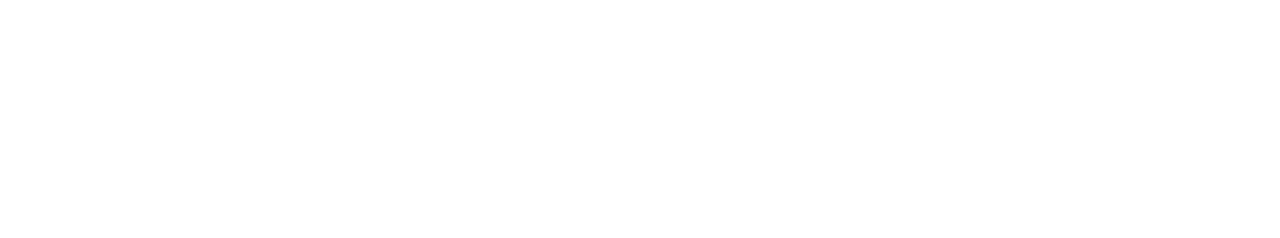
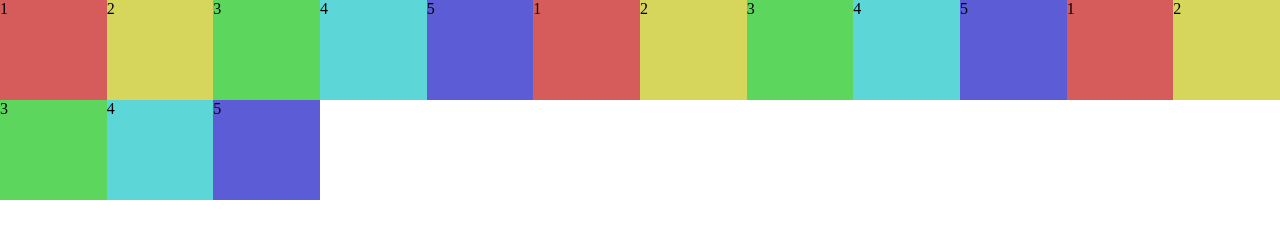
Before and after one commit to teraman7/dotinstall-css-gridlayout, a plain HTML site: page MyCSSGrid/index.html in a window 1280 px wide. Drawn offline with Linux system fonts and the light colour scheme.

Commit message:
lesson 2021-10-17

```diff
--- a/MyCSSGrid/css/styles.css
+++ b/MyCSSGrid/css/styles.css
@@ -0,0 +1,29 @@
+body {
+  margin: 0;
+}
+
+.container {
+  display: grid;
+
+  grid-template-columns: repeat(auto-fit, minmax(100px, 2fr));
+  grid-template-rows: 100px 100px;
+
+  grid-auto-rows: 100px;
+}
+
+.box1 {
+  background: hsl(0, 60%, 60%);
+}
+
+.box2 {
+  background: hsl(60, 60%, 60%);
+}
+.box3 {
+  background: hsl(120, 60%, 60%);
+}
+.box4 {
+  background: hsl(180, 60%, 60%);
+}
+.box5 {
+  background: hsl(240, 60%, 60%);
+}
--- a/MyCSSGrid/index.html
+++ b/MyCSSGrid/index.html
@@ -6,6 +6,22 @@
   <link rel="stylesheet" href="css/styles.css">
 </head>
 <body>
-
+  <div class="container">
+    <div class="box1">1</div>
+    <div class="box2">2</div>
+    <div class="box3">3</div>
+    <div class="box4">4</div>
+    <div class="box5">5</div>
+    <div class="box1">1</div>
+    <div class="box2">2</div>
+    <div class="box3">3</div>
+    <div class="box4">4</div>
+    <div class="box5">5</div>
+    <div class="box1">1</div>
+    <div class="box2">2</div>
+    <div class="box3">3</div>
+    <div class="box4">4</div>
+    <div class="box5">5</div>
+  </div>
 </body>
 </html>
```
